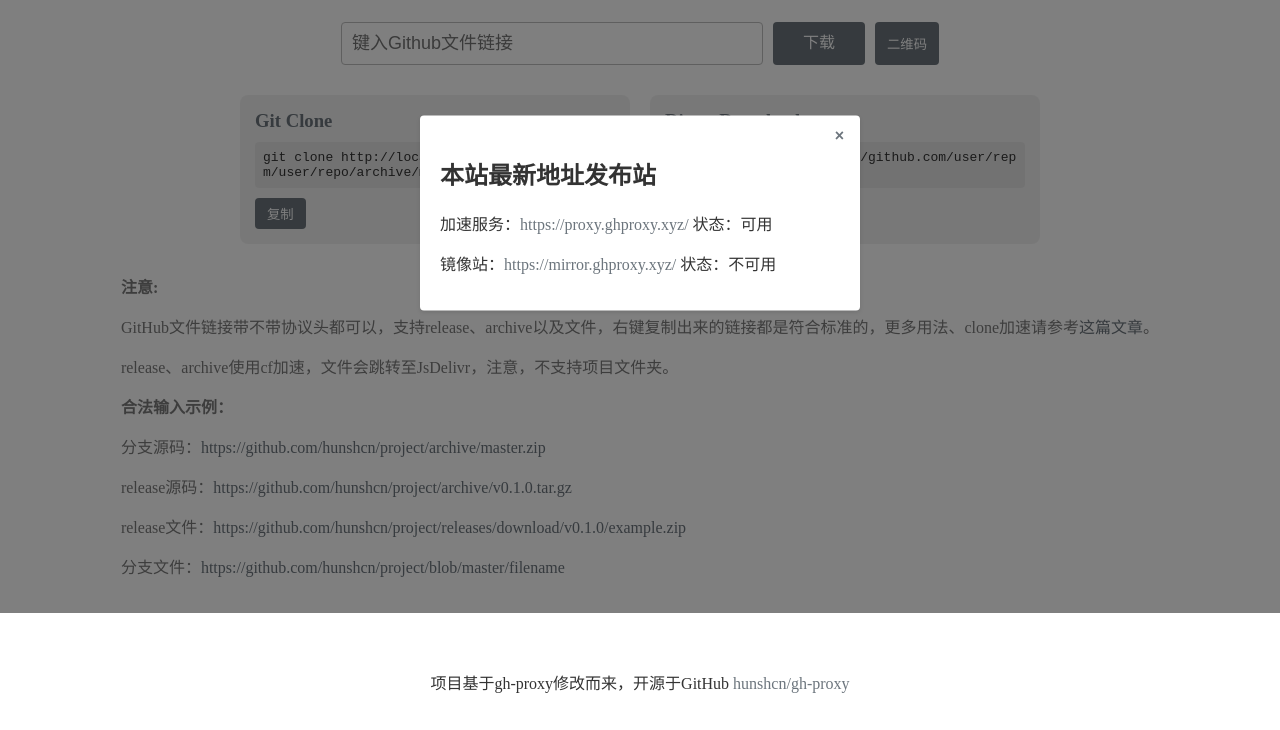
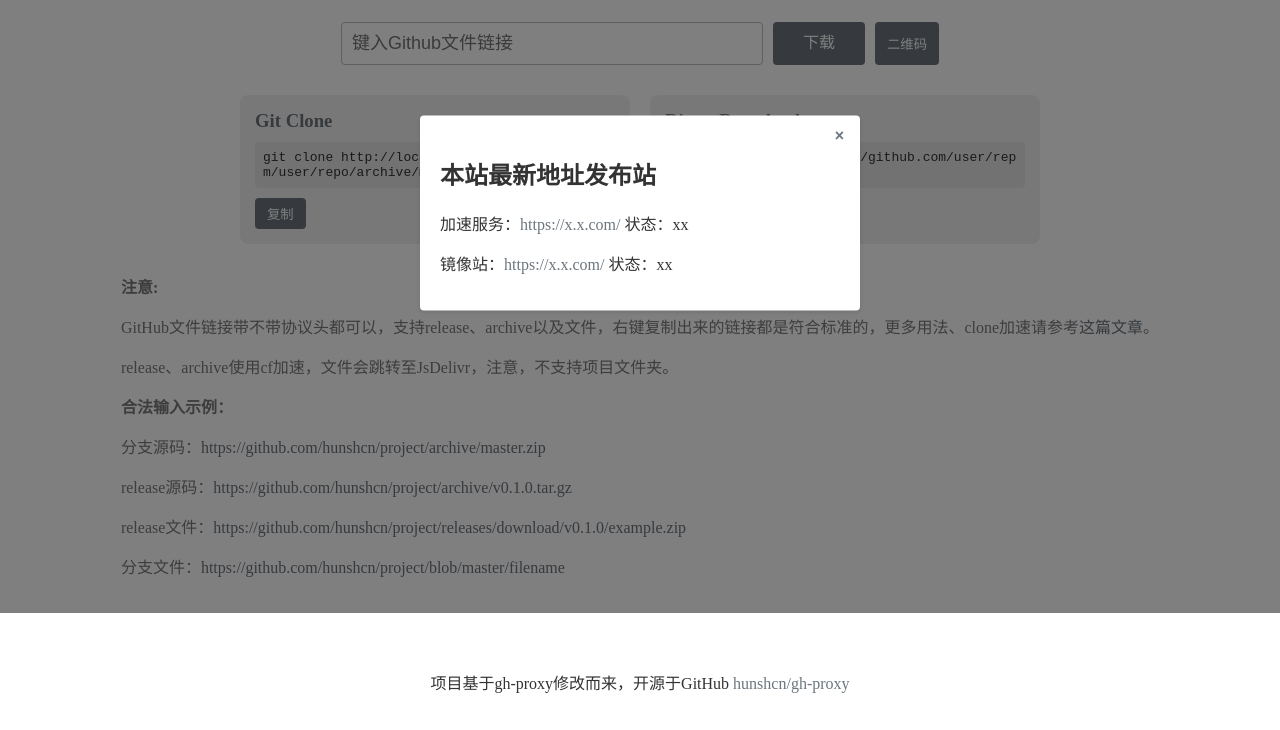
Before and after one commit to Lcyys666/gh-proxy, a plain HTML site: page index.html in a window 1280 px wide. Both pictures are taken after a click on the button "本站最新地址发布站". Shown: the part 187-917 px from the top of the page. Drawn offline with Linux system fonts and the light colour scheme.

Commit message:
Update index.html

```diff
--- a/index.html
+++ b/index.html
@@ -492,8 +492,8 @@
     <div id="popup" class="popup">
         <button class="close-btn" onclick="closePopup()">×</button>
         <h2>本站最新地址发布站</h2>
-        <p>加速服务：<a href="https://proxy.ghproxy.xyz/" target="_blank">https://proxy.ghproxy.xyz/</a> 状态：可用</p>
-        <p>镜像站：<a href="https://mirror.ghproxy.xyz/" target="_blank">https://mirror.ghproxy.xyz/</a> 状态：不可用</p>
+        <p>加速服务：<a href="https://proxy.ghproxy.xyz/" target="_blank">https://x.x.com/</a> 状态：xx</p>
+        <p>镜像站：<a href="https://mirror.ghproxy.xyz/" target="_blank">https://x.x.com/</a> 状态：xx</p>
     </div>
 
     <!-- 页面内容 -->
```
